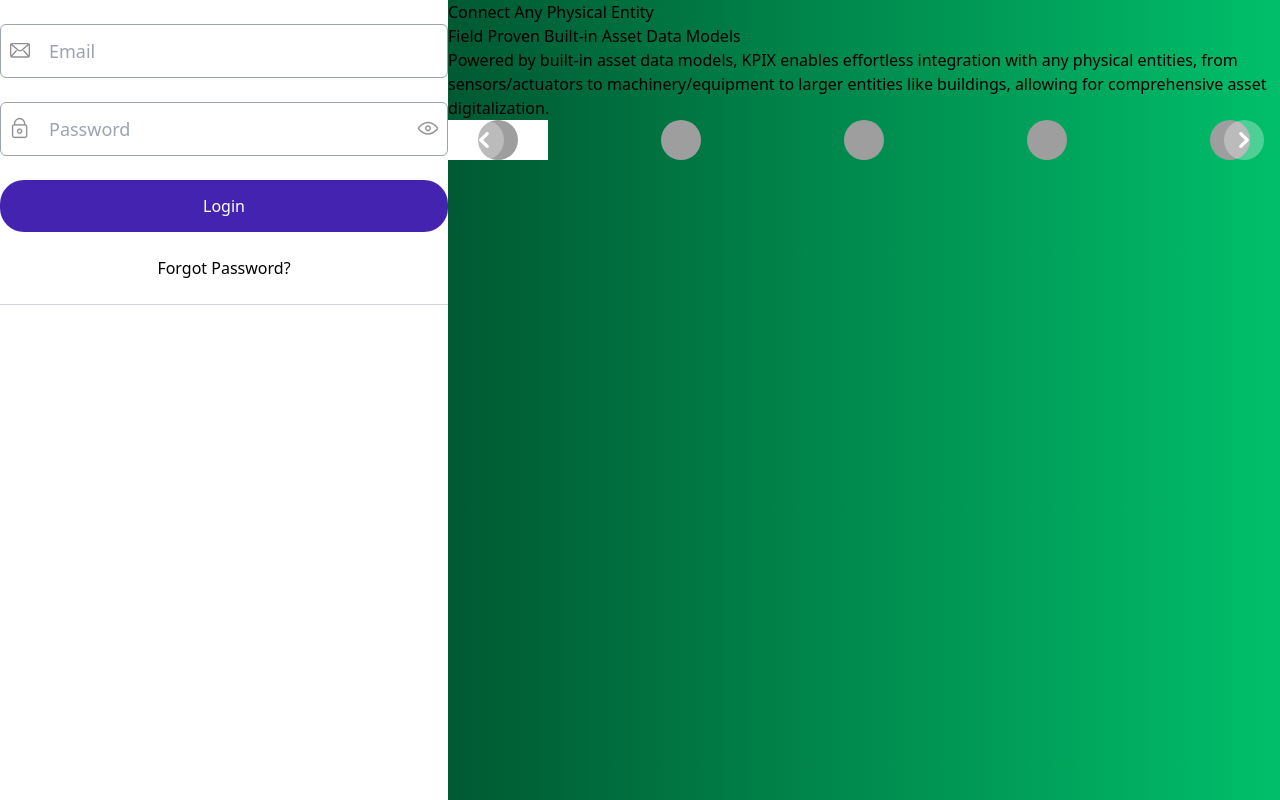
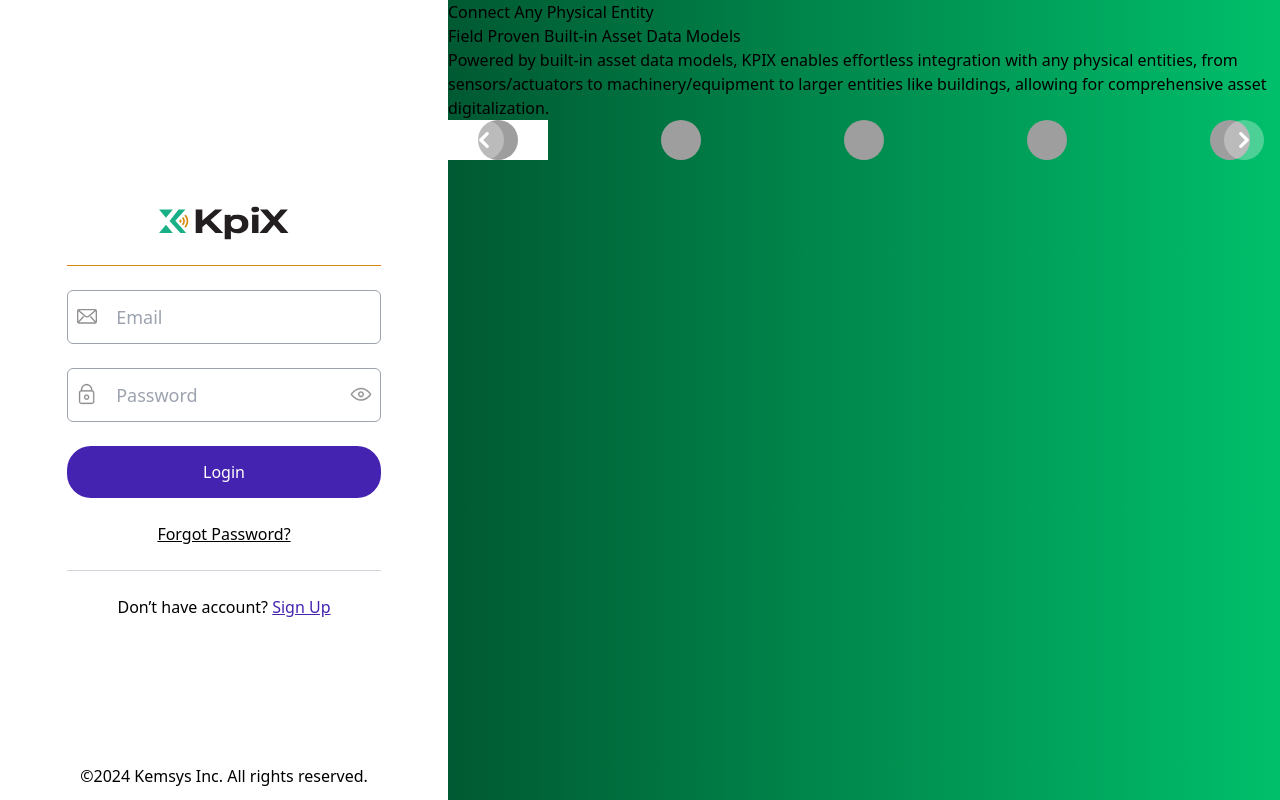
Before and after one commit to npm-sipu/kpix-task, a React (Vite) app: page / in a window 1280 px wide. Built offline with nearby package versions, Linux system fonts and the light colour scheme; grey boxes are pictures that could not be loaded.

Commit message:
login form page design complete

```diff
--- a/src/Componets/FromControl/PassowrdInput.tsx
+++ b/src/Componets/FromControl/PassowrdInput.tsx
@@ -31,7 +31,7 @@
       <img
         src='/Show password.svg'
         alt='Show password'
-        className='absolute top-3.5 right-2'
+        className='absolute top-3.5 right-2 cursor-pointer'
         onClick={toggleShowPassword}
       />
       <input
--- a/src/Componets/LoginFooter.tsx
+++ b/src/Componets/LoginFooter.tsx
@@ -1,7 +1,7 @@
 const LoginFooter = () => {
   return (
-    <div>
-      <p>©2024 Kemsys Inc. All rights reserved.</p>
+    <div className='w-full absolute bottom-0 flex justify-center items-center'>
+      <p className='py-3'>©2024 Kemsys Inc. All rights reserved.</p>
     </div>
   );
 };
--- a/src/Componets/LoginForm.tsx
+++ b/src/Componets/LoginForm.tsx
@@ -74,7 +74,7 @@
         Login
       </button>
 
-      <a className='text-black font-medium' href='#'>
+      <a className='text-black underline font-medium' href='#'>
         Forgot Password?
       </a>
     </form>
--- a/src/pages/Login.tsx
+++ b/src/pages/Login.tsx
@@ -1,12 +1,29 @@
+import { Link } from "react-router-dom";
+import LoginFooter from "../Componets/LoginFooter";
 import LoginForm from "../Componets/LoginForm";
 import LoginSideScreen from "../Componets/LoginSideScreen";
 
 const Login = () => {
   return (
     <div className='w-full h-screen bg-white flex max-lg:flex-col'>
-      <div className='lg:w-[35%] w-full'>
-        <LoginForm />
+      <div className='lg:w-[35%] w-full min-h-screen relative flex items-center justify-center'>
+        <div className='lg:w-[70%] max-lg:w-[360px]'>
+          <div className='w-full justify-center flex items-center border-b border-[#D7890D] py-6'>
+            <img src='/public/KpiXLogo.svg' alt='logo 2' />
+          </div>
+          <LoginForm />
+          <div className='pt-6 flex justify-center items-center'>
+            <p className='font-medium'>
+              Don’t have account?{" "}
+              <Link to='#' className='text-[#4423B1] underline'>
+                Sign Up
+              </Link>
+            </p>
+          </div>
+        </div>
+        <LoginFooter />
       </div>
+
       <div className='flex-1'>
         <LoginSideScreen />
       </div>
```
Also changed, not shown: public/KpiXLogo.svg (added).
